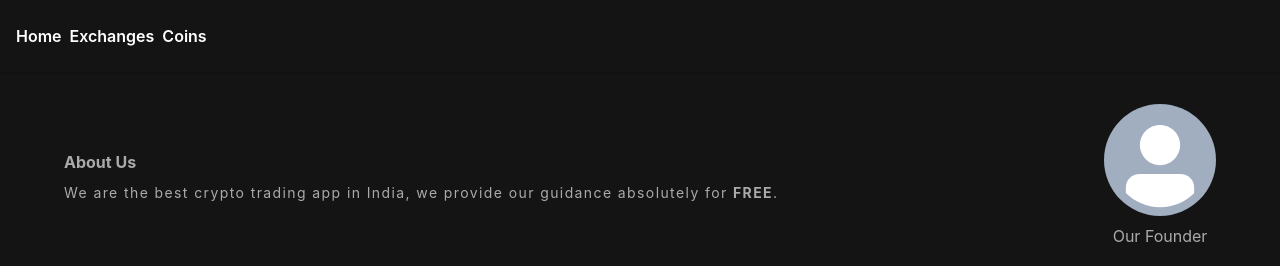
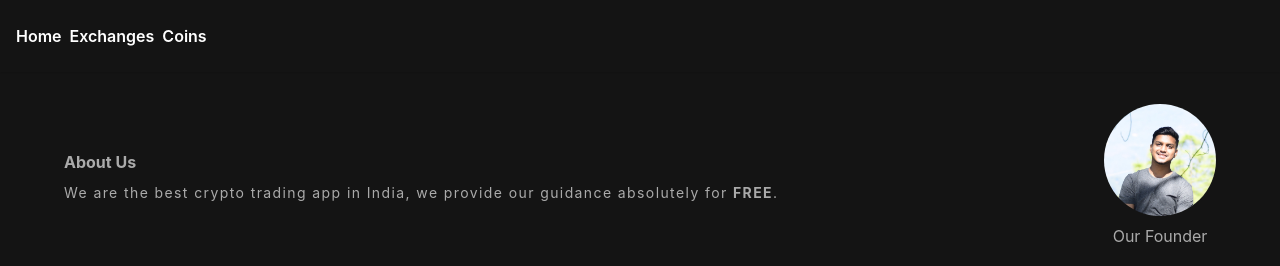
Before and after one commit to Raincrypt/crypto-app, a React (Create React App) app: page /coin/1 in a window 1280 px wide. Shown: the top 266 px of the page. Built offline with nearby package versions, Linux system fonts and the light colour scheme; no server answers.

Commit message:
Made a small Ui Change at home page

```diff
--- a/src/components/Footer.jsx
+++ b/src/components/Footer.jsx
@@ -1,8 +1,6 @@
 import { Avatar, Box, Stack, Text, VStack } from "@chakra-ui/react";
 import React from "react";
-
-
-const avatarSrc = ""; //Your Image here
+import avatarSrc from "../assets/profile_pic.jpg"
 
 const Footer = () => {
   return (
```
Also changed, not shown: src/assets/profile_pic.jpg (added).
